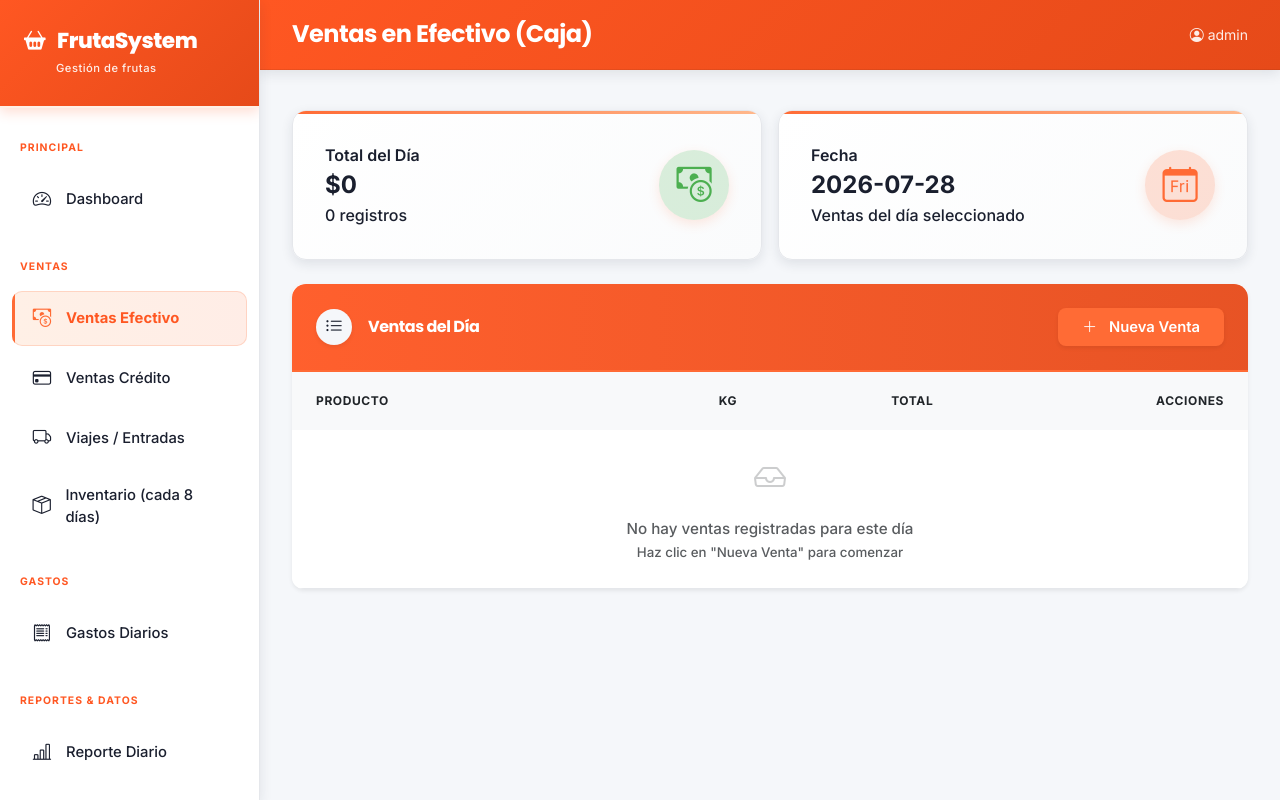
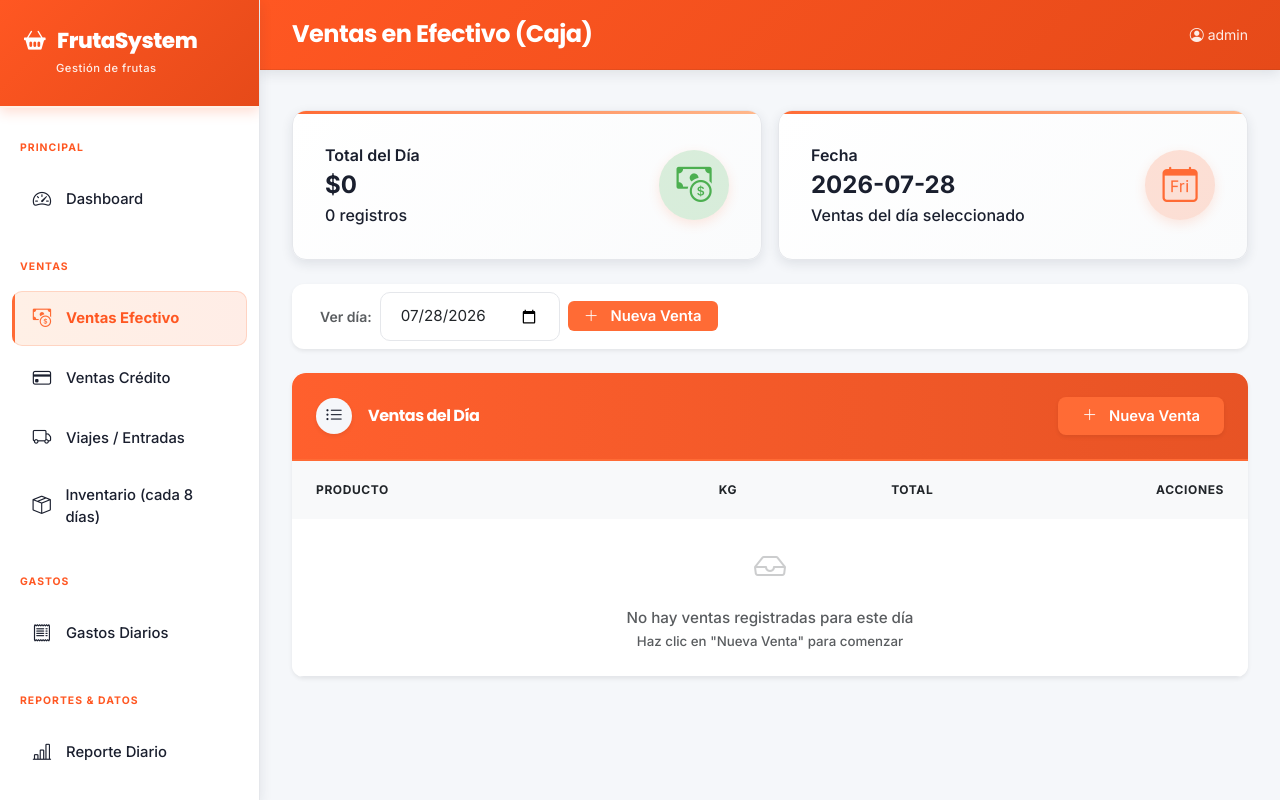
Before and after one commit to JuanSebastianClavijoTapias/comercializadora, a Django app: page /ventas/efectivo/ in a window 1280 px wide. Run offline with Django 5.2, Linux system fonts and the light colour scheme; a user stored in the database is signed in; data comes from the database, SQL or seed files in the repository; parts of the project's set-up code (start-up, migrations or seed data) failed here and were passed over; some libraries are stand-ins or nearby versions.

Commit message:
feat: selector de fecha en ventas en efectivo — ver y registrar ventas de cualquier día

```diff
--- a/core/templates/core/ventas/venta_efectivo_list.html
+++ b/core/templates/core/ventas/venta_efectivo_list.html
@@ -28,6 +28,19 @@
         <i class="bi bi-calendar-day"></i>
       </div>
     </div>
+  </div>
+</div>
+
+<!-- SELECTOR DE FECHA -->
+<div class="card border-0 shadow-sm mb-4" style="border-radius:12px;">
+  <div class="card-body py-2">
+    <form method="get" class="d-flex align-items-center gap-2">
+      <label class="small fw-semibold text-muted mb-0">Ver día:</label>
+      <input type="date" name="fecha" class="form-control form-control-sm" value="{{ fecha }}" style="max-width:180px;" onchange="this.form.submit()">
+      <a href="{% url 'venta_efectivo_create' %}" class="btn btn-sm px-3 py-1 fw-semibold" style="background: var(--orange-primary); color: white; border: none; border-radius: 6px;">
+        <i class="bi bi-plus-lg me-1"></i> Nueva Venta
+      </a>
+    </form>
   </div>
 </div>
 
--- a/core/views.py
+++ b/core/views.py
@@ -1230,7 +1230,7 @@ def venta_efectivo_create(request):
         if form.is_valid():
             venta = form.save()
             messages.success(request, f'Venta registrada: {venta.producto} - {venta.kg_vendido} kg - ${venta.total}')
-            return redirect('venta_efectivo_list')
+            return redirect(f"{reverse('venta_efectivo_list')}?fecha={venta.fecha.isoformat()}")
     else:
         form = VentaEfectivoForm(initial={'fecha': date.today()})
     return render(request, 'core/ventas/venta_efectivo_create.html', {
```
